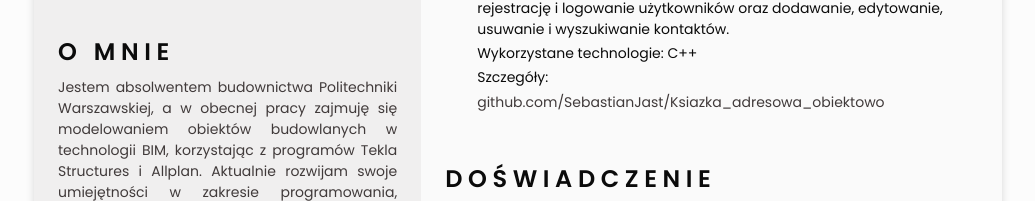
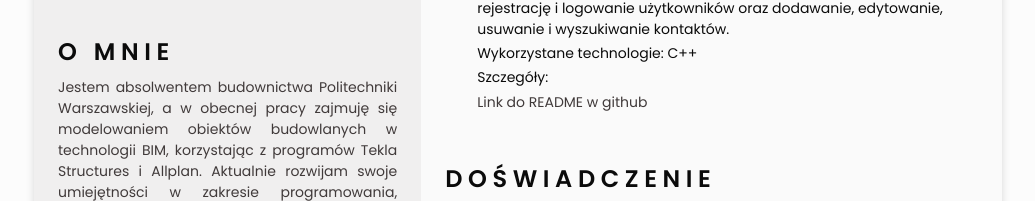
Before and after one commit to SebastianJast/Responsive_CV, a plain HTML site: page index.html in a window 1280 px wide. Shown: the part 577-778 px from the top of the page, without its empty margins (122-1157 px from the left). Drawn offline with nearby package versions, Linux system fonts and the light colour scheme.

Commit message:
Update Ksiazka adresowa

```diff
--- a/index.html
+++ b/index.html
@@ -278,7 +278,7 @@
                   <span class="projects__item"
                     ><a
                       href="https://github.com/SebastianJast/Ksiazka_adresowa_obiektowo"
-                      >github.com/SebastianJast/Ksiazka_adresowa_obiektowo</a
+                      >Link do README w github</a
                     ></span
                   >
                 </div>
```
